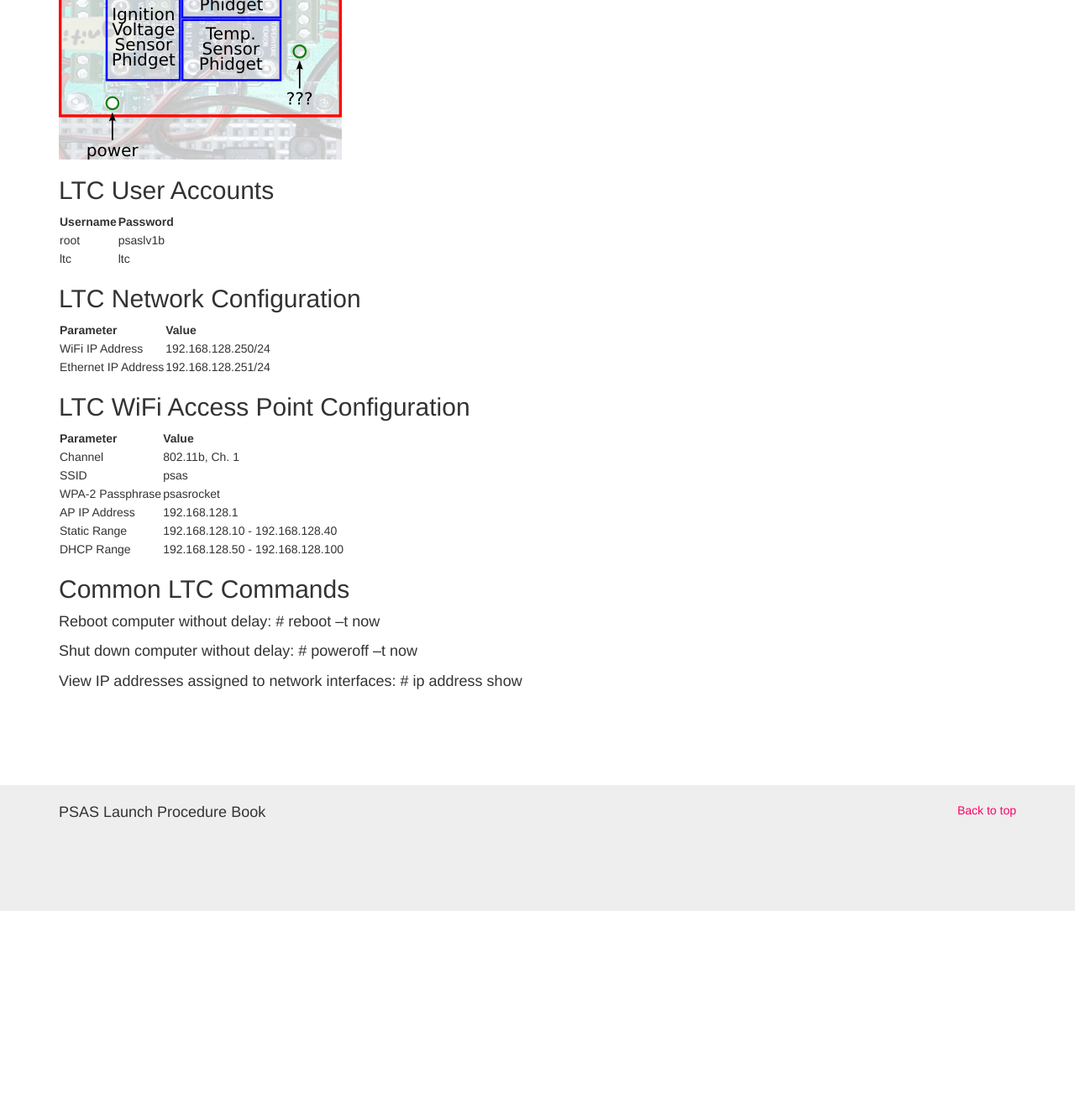
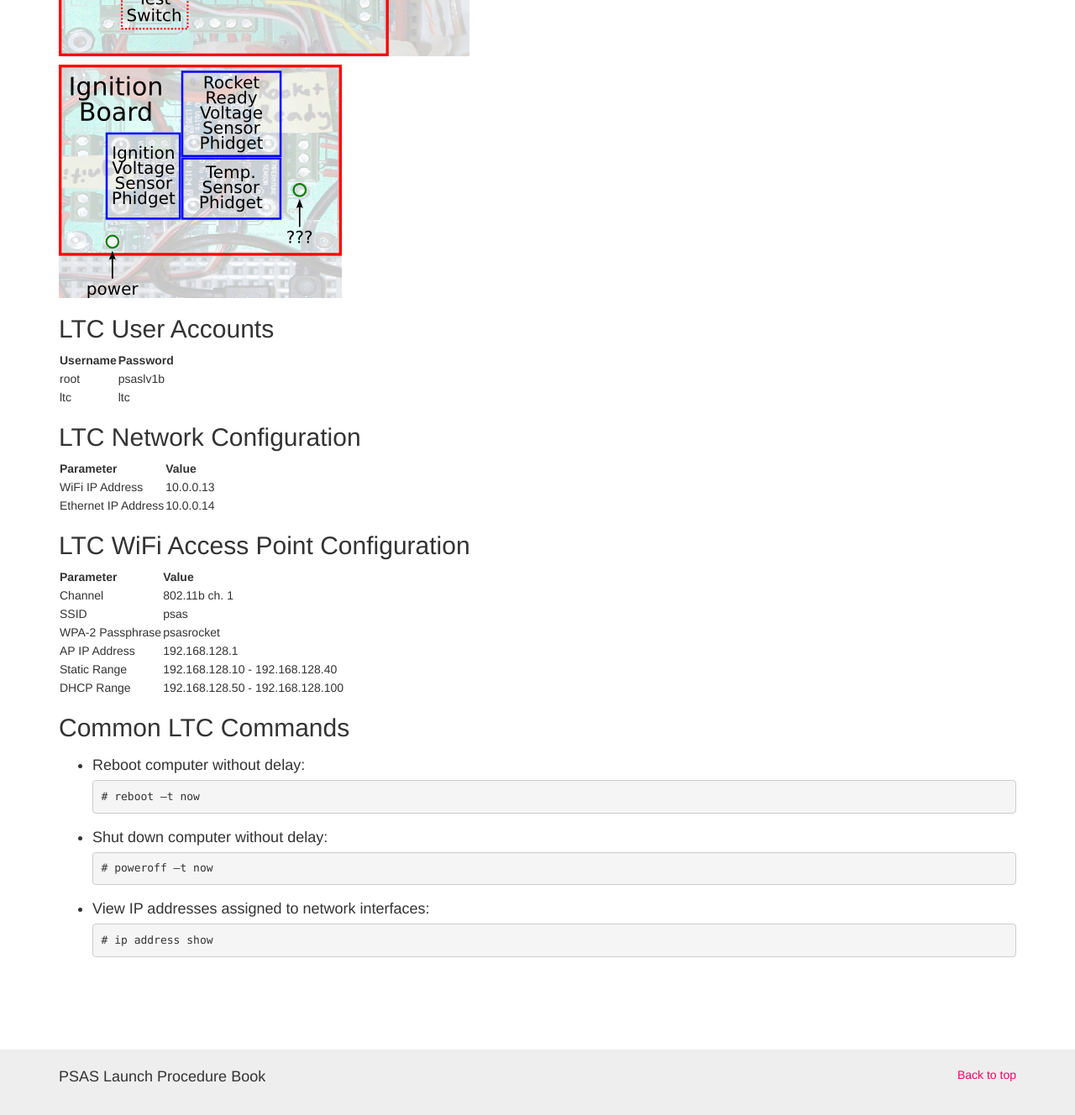
Before and after one commit to psas/procedure-book, a Jekyll site: the page built from 02-LaunchTowerComputer.markdown, in a window 1280 px wide and 1400 px high, scrolled down 4007 px. Shown: the top 1328 px of the window at 84% size. Built offline with Jekyll 4.4.1, drawn with Linux system fonts in a browser that asks for light colours; before the commit the page ends 5092 px from its top, so only the background shows below that; some of the changed text lies outside the part shown.

Commit message:
More work on chapter 2, "Launch Tower Computer." 1. Corrected LTC IP addresses. 2. Attempting to fix code block formatting.

````diff
--- a/02-LaunchTowerComputer.markdown
+++ b/02-LaunchTowerComputer.markdown
@@ -98,12 +101,13 @@
 1. Ping the LTC's WiFi interface to determine availability.
 1. Open ssh session on LTC.  Login as "root".
 1. Start the Phidget web service:
-    # /phidgetwebservice/phidgetwebservice21 -v
+```
+# /phidgetwebservice/phidgetwebservice21 -v
+```
 1. Open another ssh session on LTC.  Login as "root".
   * A second session is necessary because the Phidget web service's
     "verbose" mode ties up the first session.
 6. Start launch tower computer software:
-  * TODO: More details.
 
 
 
@@ -134,15 +138,15 @@
 
 Parameter | Value
 ----------|------
-WiFi IP Address | 192.168.128.250/24
-Ethernet IP Address | 192.168.128.251/24
+WiFi IP Address | 10.0.0.13
+Ethernet IP Address | 10.0.0.14
 
 
 ## LTC WiFi Access Point Configuration
 
 Parameter        | Value
 -----------------|------
-Channel          | 802.11b, Ch. 1
+Channel          | 802.11b ch. 1
 SSID             | psas
 WPA-2 Passphrase | psasrocket
 AP IP Address    | 192.168.128.1
@@ -152,11 +156,15 @@
 
 ## Common LTC Commands
 
-Reboot computer without delay:
-    # reboot –t now
-
-Shut down computer without delay:
-    # poweroff –t now
-
-View IP addresses assigned to network interfaces:
-    # ip address show
+* Reboot computer without delay:
+```
+# reboot –t now
+```
+* Shut down computer without delay:
+```
+# poweroff –t now
+```
+* View IP addresses assigned to network interfaces:
+```
+# ip address show
+```
````
Also changed, not shown: other parts of 02-LaunchTowerComputer.markdown (+5 -2 lines).
